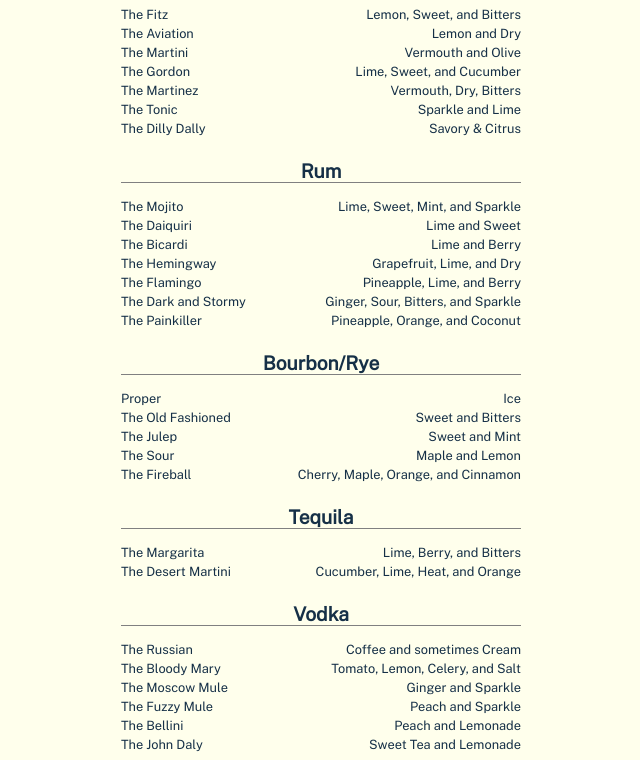
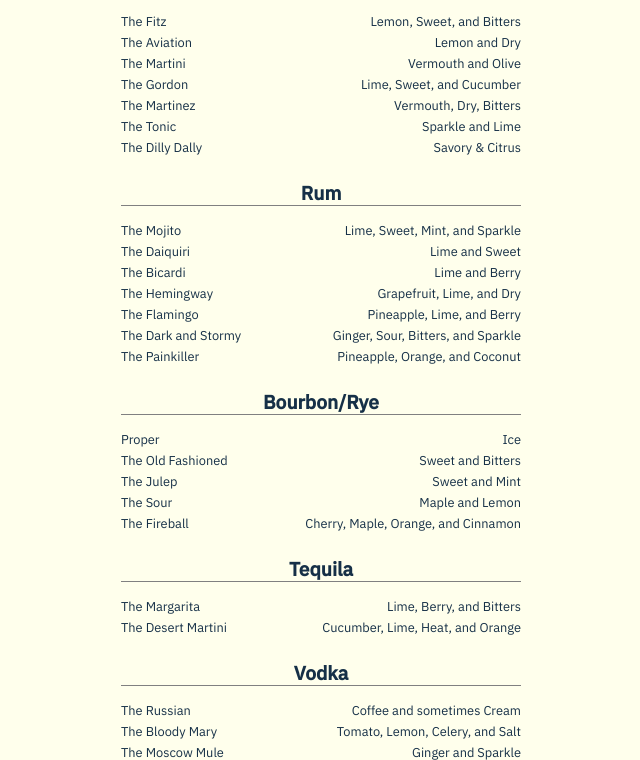
Before and after one commit to henderjon/dellwoodavenue, a plain HTML site: page index.html in a window 1280 px wide. Shown: the part 96-856 px from the top of the page, without its empty margins (319-959 px from the left). Drawn offline with nearby package versions, Linux system fonts and the light colour scheme.

Commit message:
moves to IBM Plex

```diff
--- a/css/main.css
+++ b/css/main.css
@@ -1,6 +1,7 @@
 body {
-	/* font-family: 'Literata'; */
-	font-family: 'Public Sans';
+	/* font-family: 'Literata';
+	font-family: 'Public Sans'; */
+	font-family: 'IBM Plex Sans', sans-serif;
 	font-style: normal;
 	font-size: .8rem;
 	width: 400px;
--- a/index.html
+++ b/index.html
@@ -12,6 +12,8 @@
 	<link rel="preconnect" href="https://fonts.gstatic.com" crossorigin>
 	<!-- <link href="https://fonts.googleapis.com/css2?family=Literata:opsz,wght@7..72,300;7..72,400;7..72,500&display=swap" rel="stylesheet"> -->
 	<link href="https://fonts.googleapis.com/css2?family=Public+Sans:ital@0;1&display=swap" rel="stylesheet">
+	<link href="https://fonts.googleapis.com/css2?family=IBM+Plex+Sans:wght@400;500&display=swap" rel="stylesheet">
+
 	<link rel="stylesheet" href="css/main.css">
 </head>
 <body>
```
